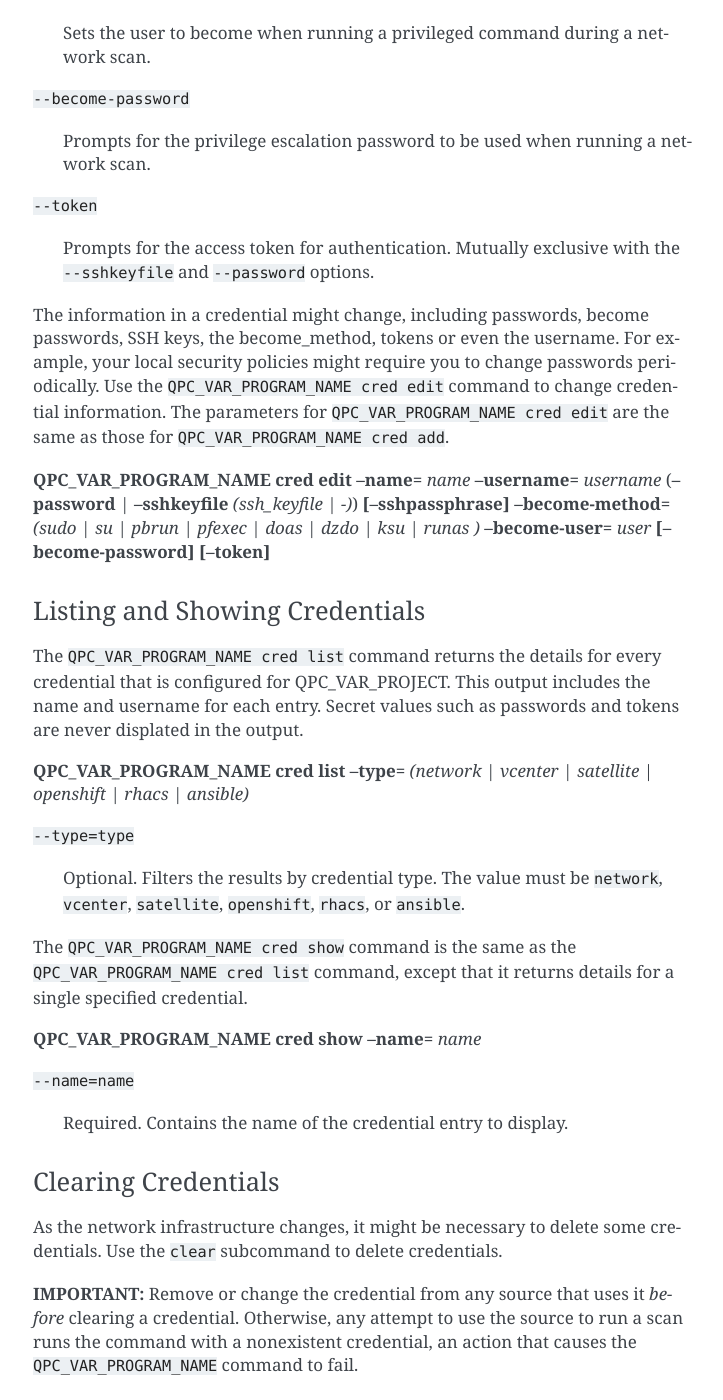
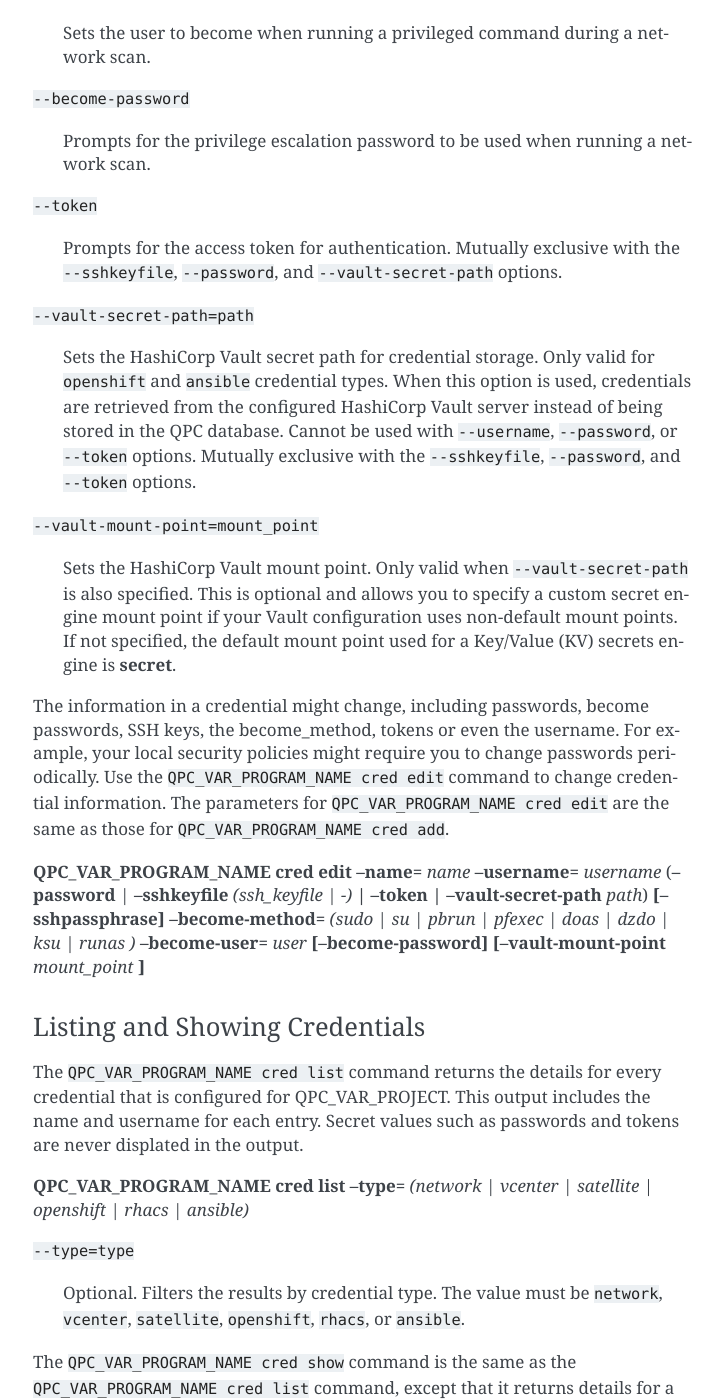
Before and after one commit to quipucords/qpc, a Sphinx documentation site: the page built from docs/source/man-template.rst, in a window 1280 px wide and 1400 px high, scrolled down 5708 px. Shown: the whole window, without its empty margins (387-1110 px from the left). Built offline with Sphinx 7.4.7, drawn with Linux system fonts in a browser that asks for light colours; some of the changed text lies outside the part shown.

Commit message:
doc: Document the new HashiCorp Vault options for the qpc cred command
- Document the new HashiCorp Vault options --vault-secret-path and
  --vault-mount-point that were added to the qpc cred add
  and edit subcommands.
- Update the manual page related generated _build/ files.

Assisted-by: Claude Code v2.1.98

```diff
--- a/docs/source/man-template.rst
+++ b/docs/source/man-template.rst
@@ -143,7 +143,8 @@ Creating and Editing Credentials
 
 To create a credential, supply the type of credential and supply SSH credentials as either a username-password pair, a username-key pair, or an access token. The QPC_VAR_PROJECT tool stores each set of credentials in a separate credential entry.
 
-**QPC_VAR_PROGRAM_NAME cred add --name=** *name* **--type=** *(network | vcenter | satellite | openshift | rhacs | ansible)* **--username=** *username* (**--password** | **--sshkeyfile** *(ssh_keyfile | -)*) **[--sshpassphrase]** **--become-method=** *(sudo | su | pbrun | pfexec | doas | dzdo | ksu | runas )* **--become-user=** *user* **[--become-password]** **[--token]**
+**QPC_VAR_PROGRAM_NAME cred add --name=** *name* **--type=** *(network | vcenter | satellite | openshift | rhacs | ansible)* { **--username=** *username* (**--password** | **--sshkeyfile** *(ssh_keyfile | -)* | **--token**) | **--vault-secret-path=** *path* [**--vault-mount-point=** *mount_point*] } **[--sshpassphrase]** **--become-method=** *(sudo | su | pbrun | pfexec | doas | dzdo | ksu | runas )* **--become-user=** *user* **[--become-password]**
+
 
 ``--name=name``
 
@@ -183,11 +184,19 @@ To create a credential, supply the type of credential and supply SSH credentials
 
 ``--token``
 
-  Prompts for the access token for authentication. Mutually exclusive with the ``--sshkeyfile`` and ``--password`` options.
+  Prompts for the access token for authentication. Mutually exclusive with the ``--sshkeyfile``, ``--password``, and ``--vault-secret-path`` options.
+
+``--vault-secret-path=path``
+
+  Sets the HashiCorp Vault secret path for credential storage. Only valid for ``openshift`` and ``ansible`` credential types. When this option is used, credentials are retrieved from the configured HashiCorp Vault server instead of being stored in the QPC database. Cannot be used with ``--username``, ``--password``, or ``--token`` options. Mutually exclusive with the ``--sshkeyfile``, ``--password``, and ``--token`` options.
+
+``--vault-mount-point=mount_point``
+
+  Sets the HashiCorp Vault mount point. Only valid when ``--vault-secret-path`` is also specified. This is optional and allows you to specify a custom secret engine mount point if your Vault configuration uses non-default mount points. If not specified, the default mount point used for a Key/Value (KV) secrets engine is **secret**.
 
 The information in a credential might change, including passwords, become passwords, SSH keys, the become_method, tokens or even the username. For example, your local security policies might require you to change passwords periodically. Use the ``QPC_VAR_PROGRAM_NAME cred edit`` command to change credential information. The parameters for ``QPC_VAR_PROGRAM_NAME cred edit`` are the same as those for ``QPC_VAR_PROGRAM_NAME cred add``.
 
-**QPC_VAR_PROGRAM_NAME cred edit --name=** *name* **--username=** *username* (**--password** | **--sshkeyfile** *(ssh_keyfile | -)*) **[--sshpassphrase]** **--become-method=** *(sudo | su | pbrun | pfexec | doas | dzdo | ksu | runas )* **--become-user=** *user* **[--become-password]** **[--token]**
+**QPC_VAR_PROGRAM_NAME cred edit --name=** *name* **--username=** *username* (**--password** | **--sshkeyfile** *(ssh_keyfile | -)* **| --token | --vault-secret-path** *path*) **[--sshpassphrase]** **--become-method=** *(sudo | su | pbrun | pfexec | doas | dzdo | ksu | runas )* **--become-user=** *user* **[--become-password]** **[--vault-mount-point** *mount_point* **]**
 
 Listing and Showing Credentials
 ~~~~~~~~~~~~~~~~~~~~~~~~~~~~~~~
@@ -812,6 +821,10 @@ Examples
 
   ``QPC_VAR_PROGRAM_NAME cred add --name ocp_cred2 --type openshift --username ocp_user --password``
 
+* Creating a new openshift type credential using a HashiCorp Vault secret
+
+  ``QPC_VAR_PROGRAM_NAME cred add --name ocp_cred3 --type openshift --vault-secret-path ocp3_secret``
+
 * Creating a new vcenter type credential
 
   ``QPC_VAR_PROGRAM_NAME cred add --name vcenter_cred --type vcenter --username vc_user --password``
```
Also changed, not shown: 3 other files.
